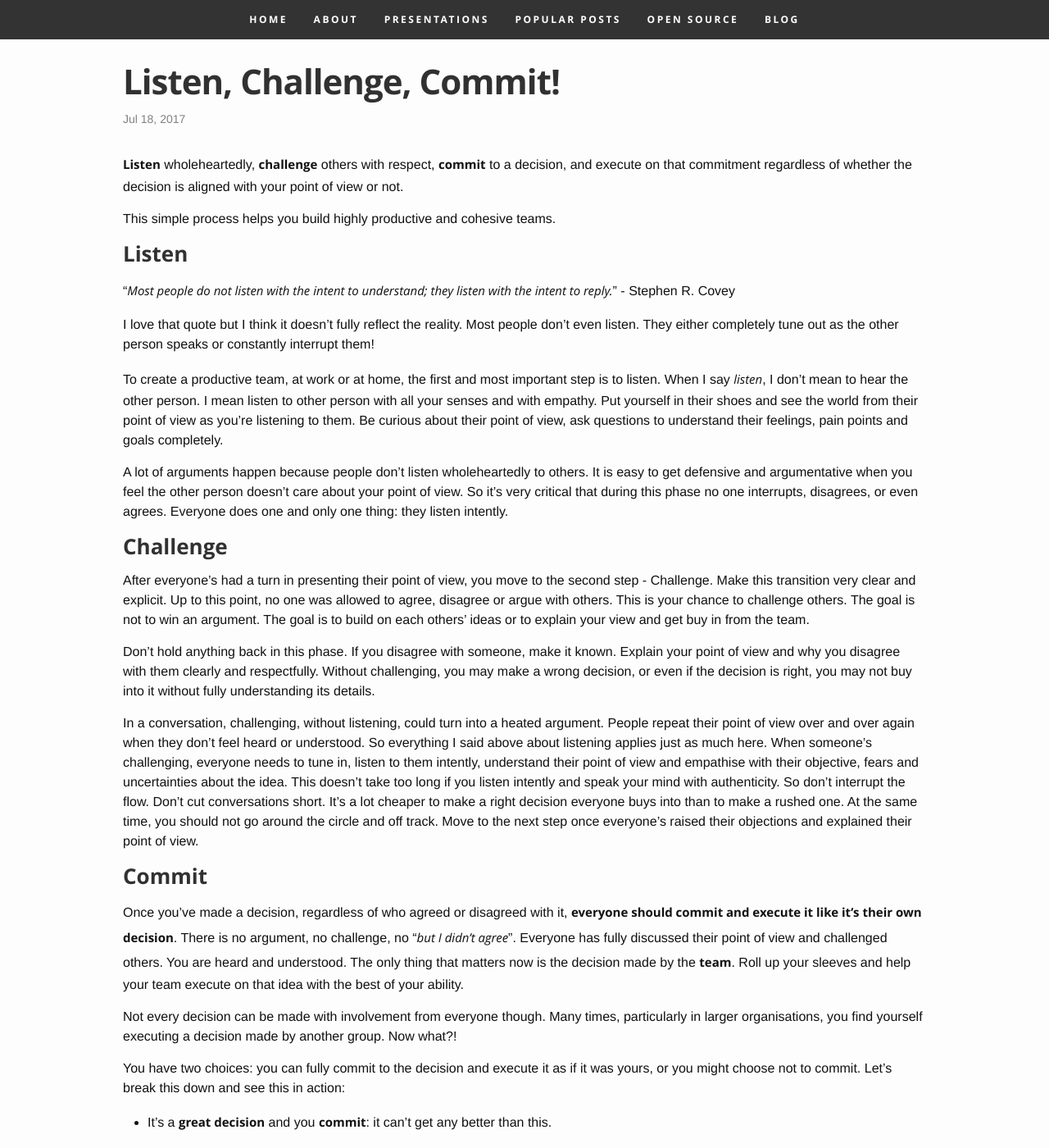
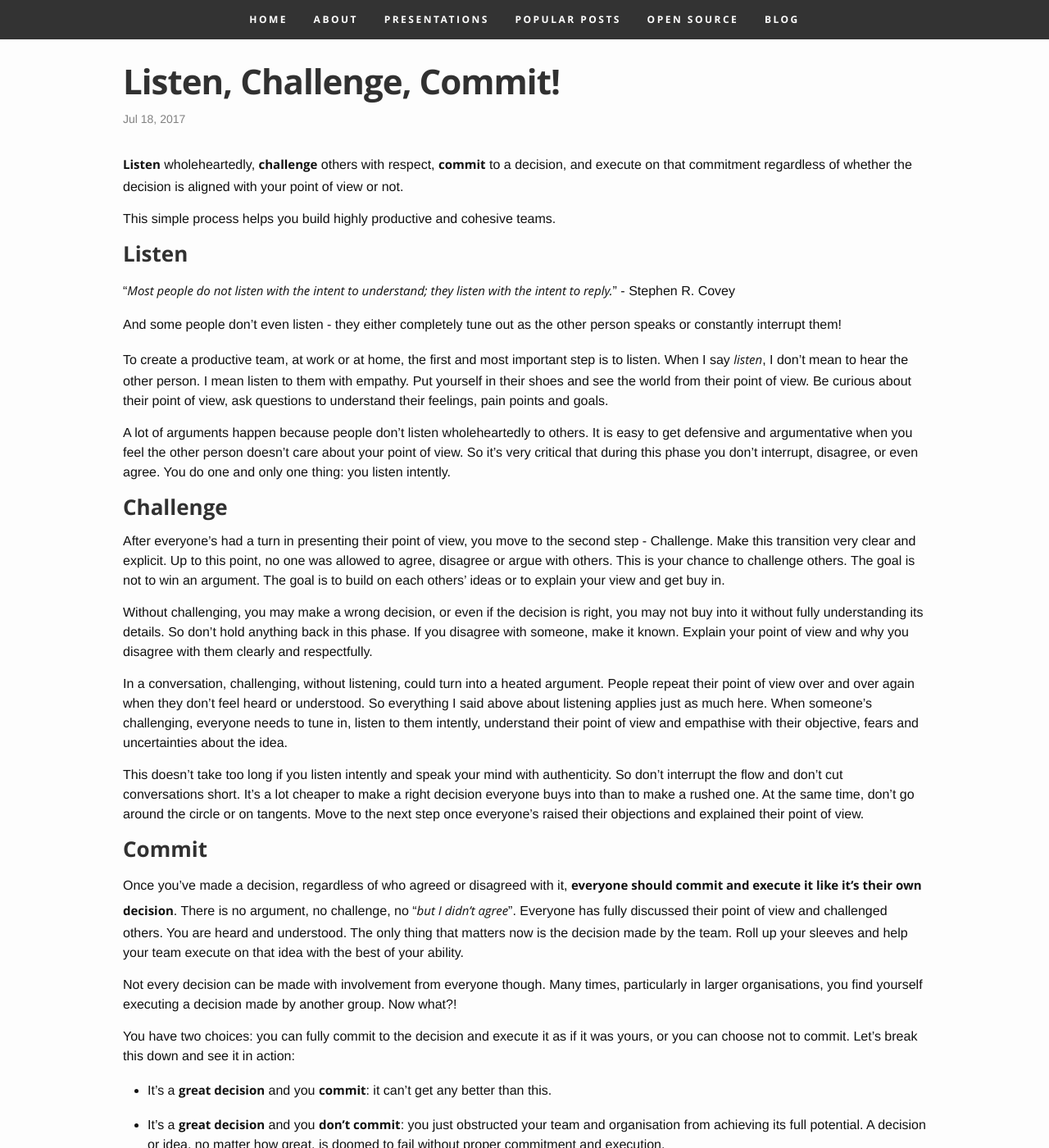
Before and after one commit to MehdiK/mehdik.github.io, a Jekyll site: the page built from _posts/2018-06-22-listen-challenge-commit.md, in a window 1280 px wide and 1400 px high. Shown: the whole window at 82% size. Built offline with Jekyll 4.4.1, drawn with Linux system fonts in a browser that asks for light colours; nearby versions of some CDN libraries; comment, search, counter and statistics services are not loaded; some of the changed text lies outside the part shown.

Commit message:
final touches - publishing

```diff
--- a/_posts/2018-06-22-listen-challenge-commit.md
+++ b/_posts/2018-06-22-listen-challenge-commit.md
@@ -1,7 +1,7 @@
 ---
 layout: post
 title: "Listen, Challenge, Commit!"
-description: "Listen, Challenge, Commit is a simple trait that leads to highly productive and cohesive teams"
+description: "Listen, Challenge, Commit is a simple process that helps you build highly productive and cohesive teams"
 date: "2017-07-18"
 tags: ["Leadership","Management"]
 ---
@@ -13,45 +13,47 @@
 ### Listen
 "*Most people do not listen with the intent to understand; they listen with the intent to reply.*" - Stephen R. Covey
 
-I love that quote but I think it doesn't fully reflect the reality. Most people don't even listen. They either completely tune out as the other person speaks or constantly interrupt them!
+And some people don't even listen - they either completely tune out as the other person speaks or constantly interrupt them!
 
-To create a productive team, at work or at home, the first and most important step is to listen. When I say *listen*, I don't mean to hear the other person. I mean listen to other person with all your senses and with empathy. Put yourself in their shoes and see the world from their point of view as you're listening to them. Be curious about their point of view, ask questions to understand their feelings, pain points and goals completely.
+To create a productive team, at work or at home, the first and most important step is to listen. When I say *listen*, I don't mean to hear the other person. I mean listen to them with empathy. Put yourself in their shoes and see the world from their point of view. Be curious about their point of view, ask questions to understand their feelings, pain points and goals.
 
-A lot of arguments happen because people don't listen wholeheartedly to others. It is easy to get defensive and argumentative when you feel the other person doesn't care about your point of view. So it's very critical that during this phase no one interrupts, disagrees, or even agrees. Everyone does one and only one thing: they listen intently.
+A lot of arguments happen because people don't listen wholeheartedly to others. It is easy to get defensive and argumentative when you feel the other person doesn't care about your point of view. So it's very critical that during this phase you don't interrupt, disagree, or even agree. You do one and only one thing: you listen intently.
 
 ### Challenge
-After everyone's had a turn in presenting their point of view, you move to the second step - Challenge. Make this transition very clear and explicit. Up to this point, no one was allowed to agree, disagree or argue with others. This is your chance to challenge others. The goal is not to win an argument. The goal is to build on each others' ideas or to explain your view and get buy in from the team.
+After everyone's had a turn in presenting their point of view, you move to the second step - Challenge. Make this transition very clear and explicit. Up to this point, no one was allowed to agree, disagree or argue with others. This is your chance to challenge others. The goal is not to win an argument. The goal is to build on each others' ideas or to explain your view and get buy in.
 
-Don't hold anything back in this phase. If you disagree with someone, make it known. Explain your point of view and why you disagree with them clearly and respectfully. Without challenging, you may make a wrong decision, or even if the decision is right, you may not buy into it without fully understanding its details.
+Without challenging, you may make a wrong decision, or even if the decision is right, you may not buy into it without fully understanding its details. So don't hold anything back in this phase. If you disagree with someone, make it known. Explain your point of view and why you disagree with them clearly and respectfully.
 
-In a conversation, challenging, without listening, could turn into a heated argument. People repeat their point of view over and over again when they don't feel heard or understood. So everything I said above about listening applies just as much here. When someone's challenging, everyone needs to tune in, listen to them intently, understand their point of view and empathise with their objective, fears and uncertainties about the idea. This doesn't take too long if you listen intently and speak your mind with authenticity. So don't interrupt the flow. Don't cut conversations short. It's a lot cheaper to make a right decision everyone buys into than to make a rushed one. At the same time, you should not go around the circle and off track. Move to the next step once everyone's raised their objections and explained their point of view.
+In a conversation, challenging, without listening, could turn into a heated argument. People repeat their point of view over and over again when they don't feel heard or understood. So everything I said above about listening applies just as much here. When someone's challenging, everyone needs to tune in, listen to them intently, understand their point of view and empathise with their objective, fears and uncertainties about the idea.
+
+This doesn't take too long if you listen intently and speak your mind with authenticity. So don't interrupt the flow and don't cut conversations short. It's a lot cheaper to make a right decision everyone buys into than to make a rushed one. At the same time, don't go around the circle or on tangents. Move to the next step once everyone's raised their objections and explained their point of view.
 
 ### Commit
-Once you've made a decision, regardless of who agreed or disagreed with it, **everyone should commit and execute it like it's their own decision**. There is no argument, no challenge, no "*but I didn't agree*". Everyone has fully discussed their point of view and challenged others. You are heard and understood. The only thing that matters now is the decision made by the **team**. Roll up your sleeves and help your team execute on that idea with the best of your ability.
+Once you've made a decision, regardless of who agreed or disagreed with it, **everyone should commit and execute it like it's their own decision**. There is no argument, no challenge, no "*but I didn't agree*". Everyone has fully discussed their point of view and challenged others. You are heard and understood. The only thing that matters now is the decision made by the team. Roll up your sleeves and help your team execute on that idea with the best of your ability.
 
 Not every decision can be made with involvement from everyone though. Many times, particularly in larger organisations, you find yourself executing a decision made by another group. Now what?!
 
-You have two choices: you can fully commit to the decision and execute it as if it was yours, or you might choose not to commit. Let's break this down and see this in action:
+You have two choices: you can fully commit to the decision and execute it as if it was yours, or you can choose not to commit. Let's break this down and see it in action:
 
   - It's a **great decision** and you **commit**: it can't get any better than this.
   - It's a **great decision** and you **don't commit**: you just obstructed your team and organisation from achieving its full potential. A decision or idea, no matter how great, is doomed to fail without proper commitment and execution.
   - It's a **bad decision** and you **don't commit**: without commitment you don't invest much effort into it. You waste a lot of time without achieving much; so no one, including your boss, buys into your arguments around why it's a bad idea, and if the decision fails, you might be blamed for it because of your lack of commitment.
-  - It's a **bad decision** and you **commit**: you show your full commitment and give it your best shot even though you think it's a bad decision. With full commitment, you can try multiple approaches and come to an objective conclusion. With your full commitment, what appeared to be a bad decision might turn out to be a great one. Even if it doesn't, when you go to your boss and say "*hey, I've tried these approaches and this doesn't seem to work. I don't think this is a good idea*", you have much higher chance of being heard.
+  - It's a **bad decision** and you **commit**: you show your full commitment and give it your best shot even though you think it's a bad decision. With full commitment, you can try multiple approaches and come to an objective conclusion. With your full commitment, what appeared to be a bad decision might actually turn out to be a great one. Even if it doesn't, when you go to your boss and say "*hey, I've tried these approaches and this doesn't seem to work. I don't think this is a good idea*", you have much higher chance of being heard.
 
 You see - it doesn't matter if the decision you're handed seems to be a good or a bad one. Everyone wins when you commit and everyone loses when you don't. Commitment is the difference between doers and whiners, achievers and victims, great teams and average ones.
 
-A team is not a team without commitment - it's a collection of individuals with personal agendas, and we've all worked in those teams. They're not fun!
+A team is not a team without commitment - it's a collection of individuals with personal agendas. We've all worked in those teams - they're not fun!
 
 ### Teams with no ownership
 I know quite a few managers and executives who complain about lack of ownership and commitment from their team! In fact I used to be one of them.
 
 Most people don't wake up in the morning aspiring to be a blocker or slacker. They want to do something they like and value. The challenge is that it's hard to commit when your ideas are not valued and your voice is not heard.
 
-As a boss, it doesn't matter who you are, what your title is, how much you're paid, what you've done in the past, what you know or are capable of. You get very limited commitment, if any, from your team if you don't listen to them, even if they appear to listen and nod when you speak.
-
-A lot of companies move the decisions to where the information is: to higher management. Ironically, your chances of making a good decision is quite limited if you're not involved in day to day execution of it. If you want commitment, don't move the decision to where the information lives. Instead share the information with those who execute the decisions, listen to them, challenge and coach them, and involve them in the decision making process. I am absolutely certain you will get much more commitment from your team when you do this.
+A lot of companies move the decisions to where the information is: to higher management. Ironically, your chances of making a good decision is quite limited if you're not involved in day to day execution of it. If you want commitment, don't move the decision to where the information lives. Instead share the information with those who should execute the decision and/or live with its consequences, listen to them, challenge and coach them, and involve them in the decision making process. I am absolutely certain you will get much more commitment from your team when you do this.
 
 ### Listen, Challenge, Commit
-Listen, Challenge, Commit is a very simple three word process for creating great teams. It's very simple; but not easy at all. Most of us are really bad at listening, find challenging awkward and uncomfortable, and don't honour our words.
+Listen, Challenge, Commit is a very simple three word process for creating great teams. It's very simple; but not easy at all. Most of us are really bad at listening, find challenging awkward and uncomfortable, and don't fully honour our words.
 
 You might fail at this when you start; but I'm certain you will get better the more you try it. One thing that certainly helps implement such a process is communicating your values and expectations clearly with your team. [Here is how I communicated my values and expectations](/be-clear-and-explicit-about-your-values-and-expectations) with a team I led a while back. As you see, there is a lot of alignment between this process and my values, and that made it somewhat easier.
+
+I hope this helps. Leave me a comment and let me know what you think and please let me know how you go if you decide to give this a shot. I'm also keen to hear about your approach to decision making and execution, if you have a different process.
```
